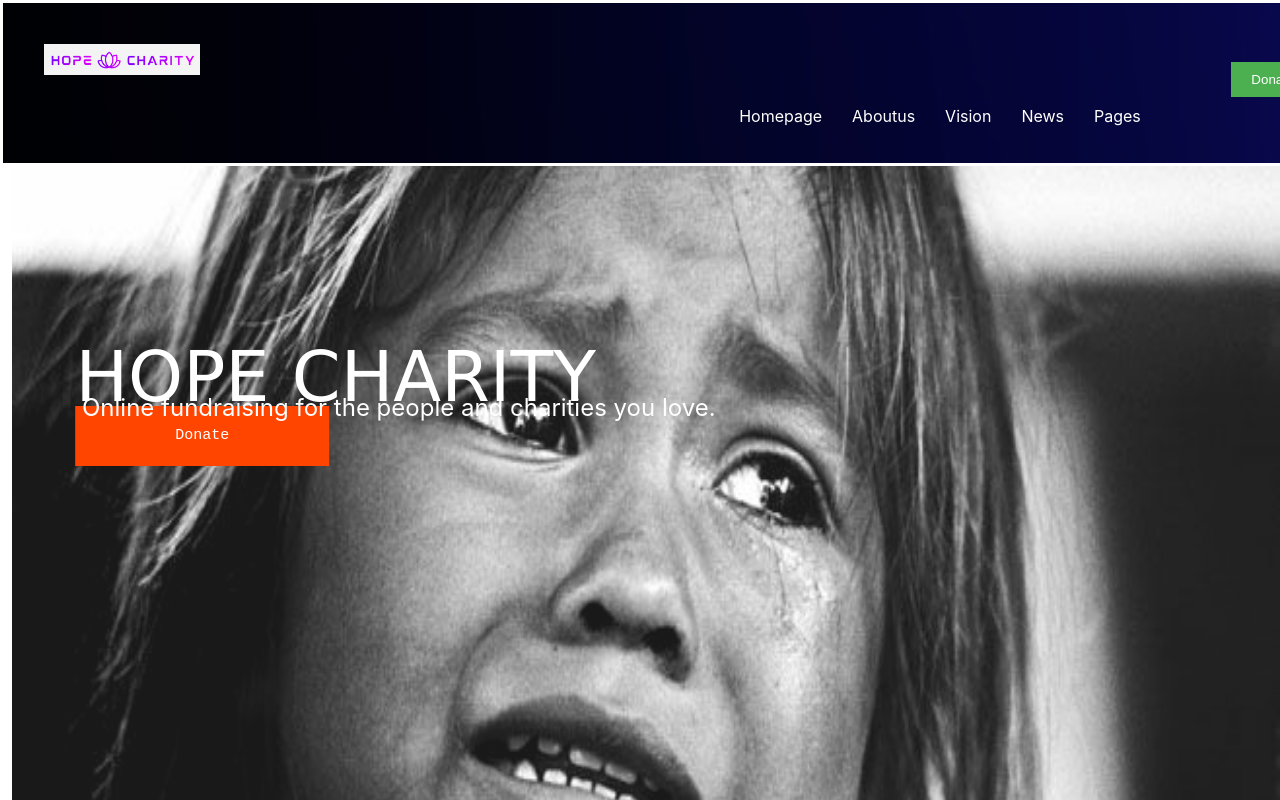
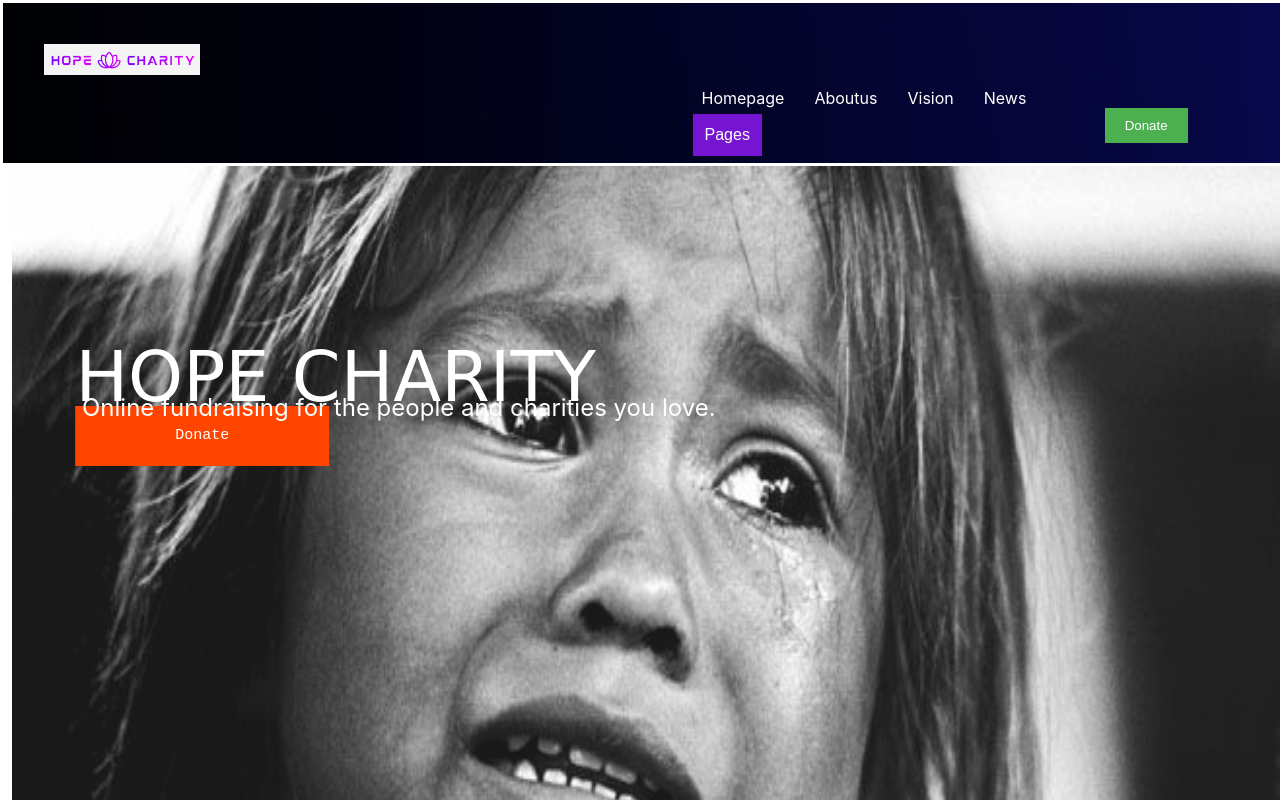
Before and after one commit to AchieBee/Donation-platform, a React (Create React App) app in the folder client/: page / in a window 1280 px wide. Shown: the top 800 px of the page. Built offline with nearby package versions, Linux system fonts and the light colour scheme; no server answers.

Commit message:
updated homepage

```diff
--- a/client/src/Home.css
+++ b/client/src/Home.css
@@ -241,3 +241,33 @@ h5 {
   left: 69%;
   flex: 1;
 }
+.dropdown {
+  display: flex;
+}
+
+.dropdown button {
+  background-color: rgb(118, 21, 209);
+  border: none;
+  padding: 12px;
+  font-size: 16px;
+}
+
+.dropdown-content {
+  display: none;
+  position: absolute;
+  background-color: rgb(76, 9, 139);
+  min-width: 160px;
+  box-shadow: 0px 8px 16px 0px rgba(0, 0, 0, 0.2);
+  z-index: 1;
+}
+
+.dropdown-content a {
+  color: black;
+  padding: 12px 16px;
+  text-decoration: none;
+  display: block;
+}
+
+.dropdown:hover .dropdown-content {
+  display: block;
+}
--- a/client/src/components/Navbar.js
+++ b/client/src/components/Navbar.js
@@ -17,8 +17,27 @@ function Navbar() {
         }
     };
 
+    function PagesDropdown(props) {
+        const [isOpen, setIsOpen] = useState(false);
+
+        const handleDropdownOpen = () => setIsOpen(true);
+        const handleDropdownClose = () => setIsOpen(false);
+
         return (
-        <nav className="nav" >
+          <div className="dropdown">
+            <button onClick={handleDropdownOpen}>{props.title}</button>
+            {isOpen && (
+              <ul className="dropdown-content">
+                {props.children}
+              </ul>
+            )}
+          </div>
+        );
+      }
+
+
+    return (
+        <nav className="nav">
   <div className="logo">
     <img src={logo} alt="logo" className="logo" />
   </div>
@@ -28,13 +47,20 @@ function Navbar() {
       <Link to="/aboutus">Aboutus</Link>
       <Link to="/vision">Vision</Link>
       <Link to="/news">News</Link>
-                    <Link to="/pages">Pages</Link>
+      <PagesDropdown title="Pages">
+        <Link to="/vision">Vision</Link>
+        <Link to="/stories">Stories</Link>
+        <Link to="/community">Community</Link>
+        <Link to="/gallery">Gallery</Link>
+        <Link to="/page3">Page 5</Link>
+      </PagesDropdown>
     </div>
     <div className="btn">
       <button onClick={handleDonateClick}>Donate</button>
     </div>
   </div>
 </nav>
+
     );
 }
 
```
Lines whose indentation alone changed are shown as unchanged.
